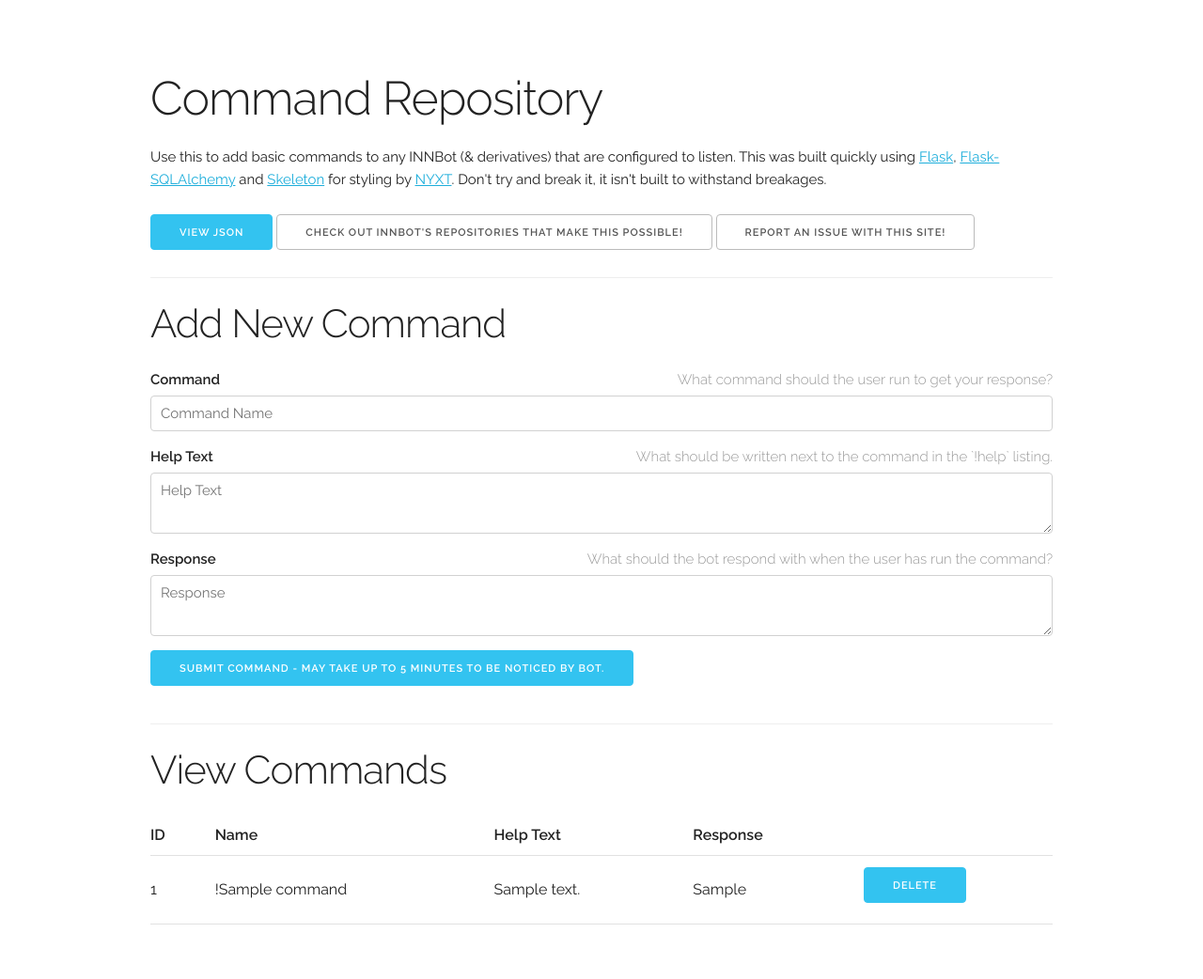
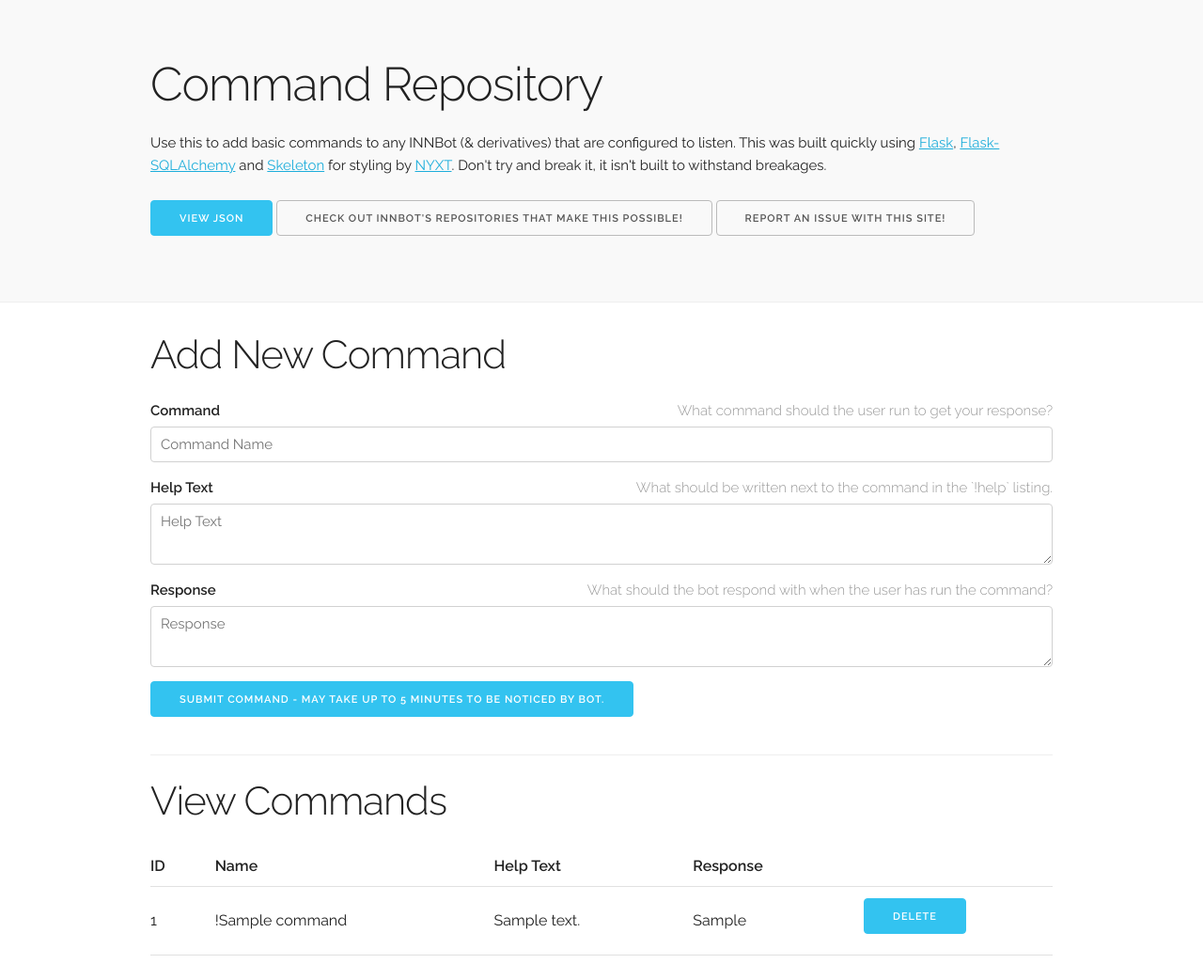
Before and after one commit to RelaySC/command-repository, a Flask app: page / in a window 1280 px wide. Shown: the whole page at 94% size. Before the commit the page ends 984 px from the top, so only its background shows below. Run offline with Flask 2, Linux system fonts and the light colour scheme; tables that the repository leaves empty hold one stand-in row (values such as "Sample post").

Commit message:
Updated intro region.

```diff
--- a/templates/index.html
+++ b/templates/index.html
@@ -12,10 +12,6 @@
         <link rel="stylesheet" type="text/css" href="{{ url_for('static', filename='normalize.css') }}">
         <link rel="stylesheet" type="text/css" href="{{ url_for('static', filename='skeleton.css') }}">
         <style>
-            body {
-                margin-top: 5em;
-            }
-
             .separator {
                 width: 100%;
                 height: 1px;
@@ -24,7 +20,11 @@
             }
 
             #intro {
-                margin-bottom: 1.25em;
+                background: #F9F9F9;
+                padding-top: 4em;
+                padding-bottom: 4em;
+                border-bottom: 1px solid #eee;
+                margin-bottom: 2em;
             }
 
             label > .subtitle {
@@ -39,16 +39,19 @@
         </style>
     </head>
     <body>
+        <div id="intro">
             <div class="container">
-            <div id="intro" class="row">
+                <div class="row">
                     <h1>Command Repository</h1>
                     <p>Use this to add basic commands to any INNBot (&amp; derivatives) that are configured to listen. This was built quickly using <a href="http://flask.pocoo.org/">Flask</a>, <a href="http://flask-sqlalchemy.pocoo.org/">Flask-SQLAlchemy</a> and <a href="http://getskeleton.com/">Skeleton</a> for styling by <a href="https://nyxt.co">NYXT</a>. Don't try and break it, it isn't built to withstand breakages.</p>
                     <a class="button button-primary" href="/json">View JSON</a>
                     <a class="button" href="https://github.com/ImperialNewsNetwork/inn-bot#repositories">Check out INNBot's Repositories that make this possible!</a>
                     <a class="button" href="https://github.com/davidtwco/command-repository/issues">Report an issue with this site!</a>
                 </div>
+            </div>
+        </div>
+        <div class="container">
             <div class="row">
-                <div class="separator"></div>
                 <h2>Add New Command</h2>
                 <form action="/" method="POST">
                     <label for="command_name">
```
Lines whose indentation alone changed are shown as unchanged.
